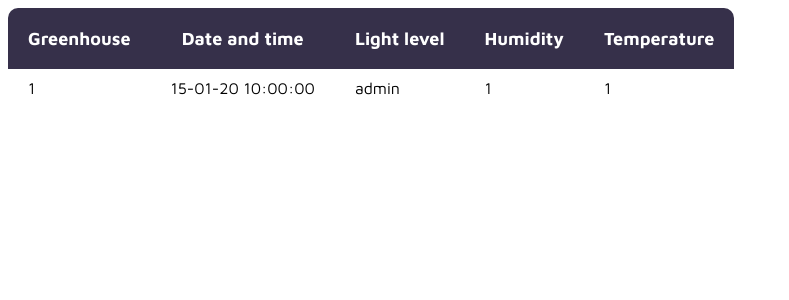
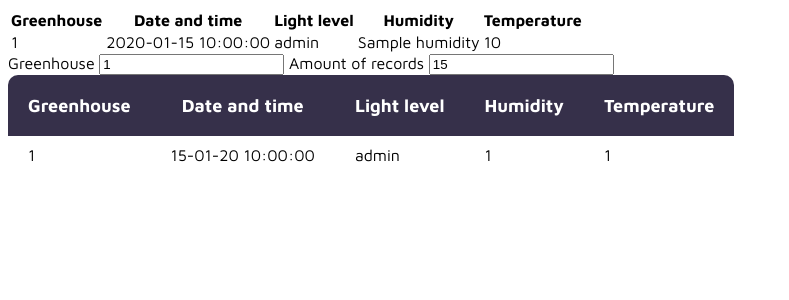
Before and after one commit to Yarvannim/Greenhouse, a Flask app: template templates/data.html in a window 1280 px wide. Shown: the top 300 px of the page, without its empty margins (0-789 px from the left). Run offline with Flask 2, Linux system fonts and the light colour scheme; the template is opened without the code that fills it: most values are stand-ins (such as "Sample title", 1, 10 or a date in 2020).

Commit message:
added both flask and ajax async table for data

```diff
--- a/static/js/functions.js
+++ b/static/js/functions.js
@@ -1,24 +1,39 @@
-fetch('http://127.0.0.1:5000/data?greenhouse=1&amount=20')
-  .then(function (response) {
-    return response.json();
-  })
-  .then(function (data) {
-    appendData(data);
-  })
-  .catch(function (err) {
-    console.log(err);
+// fetch('http://127.0.0.1:5000/data?greenhouse=1&amount=20')
+//   .then(function (response) {
+//     return response.json();
+//   })
+//   .then(function (data) {
+//     appendData(data);
+//   })
+//   .catch(function (err) {
+//     console.log(err);
+//   });
+
+// function appendData(data) {
+// const datatable = document.querySelector(".dataDisplay");
+// for (let i = 0; i < data.results.length; i++) {
+//     const row = document.createElement("tr");
+//     row.innerHTML =
+//     '<td>' + data.results[i].Greenhouse_number + '</td>'
+//     +'<td>' + data.results[i].time + '</td>'
+//     +'<td>' + data.results[i].light_level + '</td>'
+//     +'<td>' + data.results[i].humidity + '</td>'
+//     +'<td>' + data.results[i].temperature + '</td>'
+//     datatable.appendChild(row);
+// }
+// }
+$(document).ready(function(){
+    getData()
+    setInterval(function(){getData()}, 30000);
+});
+
+function getData(){
+  let greenhouse = $("#input_greenhouse").val()
+  let amount = $("#input_amount").val()
+  $.getJSON(`http://127.0.0.1:5000/data?greenhouse=${greenhouse}&amount=${amount}`, function(data){
+    const results = data.results
+    let newresults = results.map(result => `<tr><td>${result.Greenhouse_number}</td><td>${result.time}</td><td>${result.light_level}</td><td>${result.humidity}</td><td>${result.temperature}</td></tr>`)
+    $(".dataDisplay").empty()
+    $(".dataDisplay").append(newresults)
   });
-
-function appendData(data) {
-const datatable = document.querySelector(".dataDisplay");
-for (let i = 0; i < data.results.length; i++) {
-    const row = document.createElement("tr");
-    row.innerHTML =
-    '<td>' + data.results[i].Greenhouse_number + '</td>'
-    +'<td>' + data.results[i].time + '</td>'
-    +'<td>' + data.results[i].light_level + '</td>'
-    +'<td>' + data.results[i].humidity + '</td>'
-    +'<td>' + data.results[i].temperature + '</td>'
-    datatable.appendChild(row);
 }
-}
--- a/templates/base.html
+++ b/templates/base.html
@@ -6,6 +6,7 @@
     <meta name="viewport" content="width=device-width, initial-scale=1.0">
     <link rel="preconnect" href="https://fonts.googleapis.com">
     <link rel="preconnect" href="https://fonts.gstatic.com" crossorigin>
+    <script src="https://ajax.googleapis.com/ajax/libs/jquery/3.6.3/jquery.min.js"></script>
     <link href="https://fonts.googleapis.com/css2?family=Caveat:wght@400;500;600;700&family=Maven+Pro:wght@400;500;600;700;800;900&display=swap" rel="stylesheet">
     <link rel="stylesheet" type="text/css" href="/static/css/style.css">
     <title>{% block title %}{% endblock %}</title>
@@ -15,5 +16,5 @@
         {% block content %}{% endblock %}
     </section>
 </body>
-    <script type="text/javascript" src="/static/js/functions.js"></script>
+    {% block endscripts %}{% endblock %}
 </html>
--- a/templates/data.html
+++ b/templates/data.html
@@ -3,6 +3,32 @@
 {% block title %}Data page{% endblock %}
 
 {% block content %}
+    <table>
+        <thead>
+            <tr>
+                <th>Greenhouse</th>
+                <th>Date and time</th>
+                <th>Light level</th>
+                <th>Humidity</th>
+                <th>Temperature</th>
+            </tr>
+        </thead>
+        <tbody>
+            {% for json in readingsfromdatabase.results %}
+                <tr>
+                    <td>{{json.Greenhouse_number}}</td>
+                    <td>{{json.time}}</td>
+                    <td>{{json.light_level}}</td>
+                    <td>{{json.humidity}}</td>
+                    <td>{{json.temperature}}</td>
+                </tr>
+            {% endfor %}
+        </tbody>
+    </table>
+    <label for="greenhouse">Greenhouse</label>
+    <input type="number" name="greenhouse" id="input_greenhouse" value="1" onchange="getData()">
+    <label for="amount">Amount of records</label>
+    <input type="number" name="amount" id="input_amount" value="15" onchange="getData()">
     <table class="dataTable">
         <thead>
             <tr>
@@ -13,6 +39,11 @@
                 <th>Temperature</th>
             </tr>
         </thead>
-        <tbody class="dataDisplay"></tbody>
+        <tbody class="dataDisplay">
+
+        </tbody>
     </table>
 {% endblock %}
+{% block endscripts %}
+<script type="text/javascript" src="/static/js/functions.js"></script>
+{% endblock %}
```
